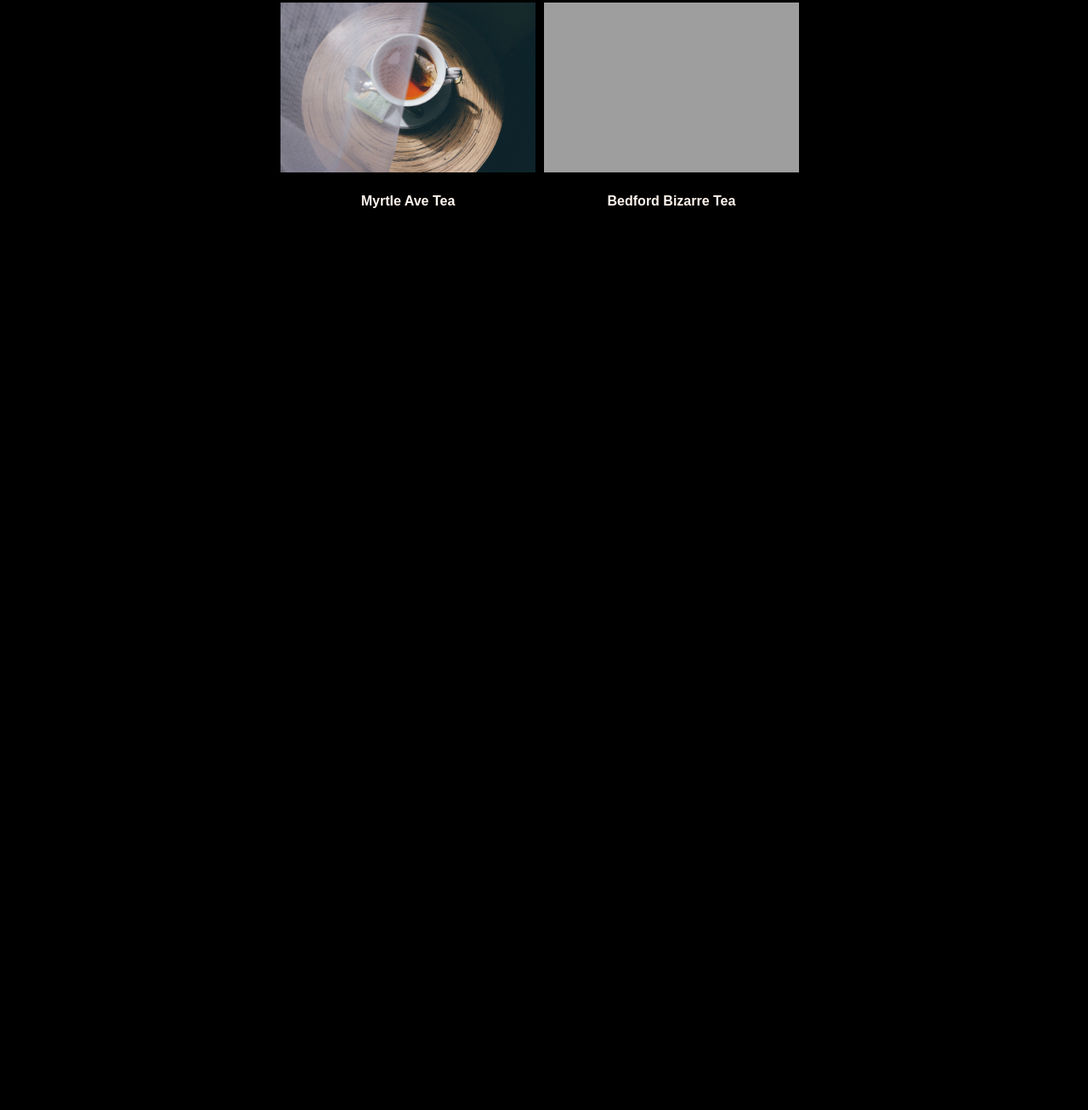
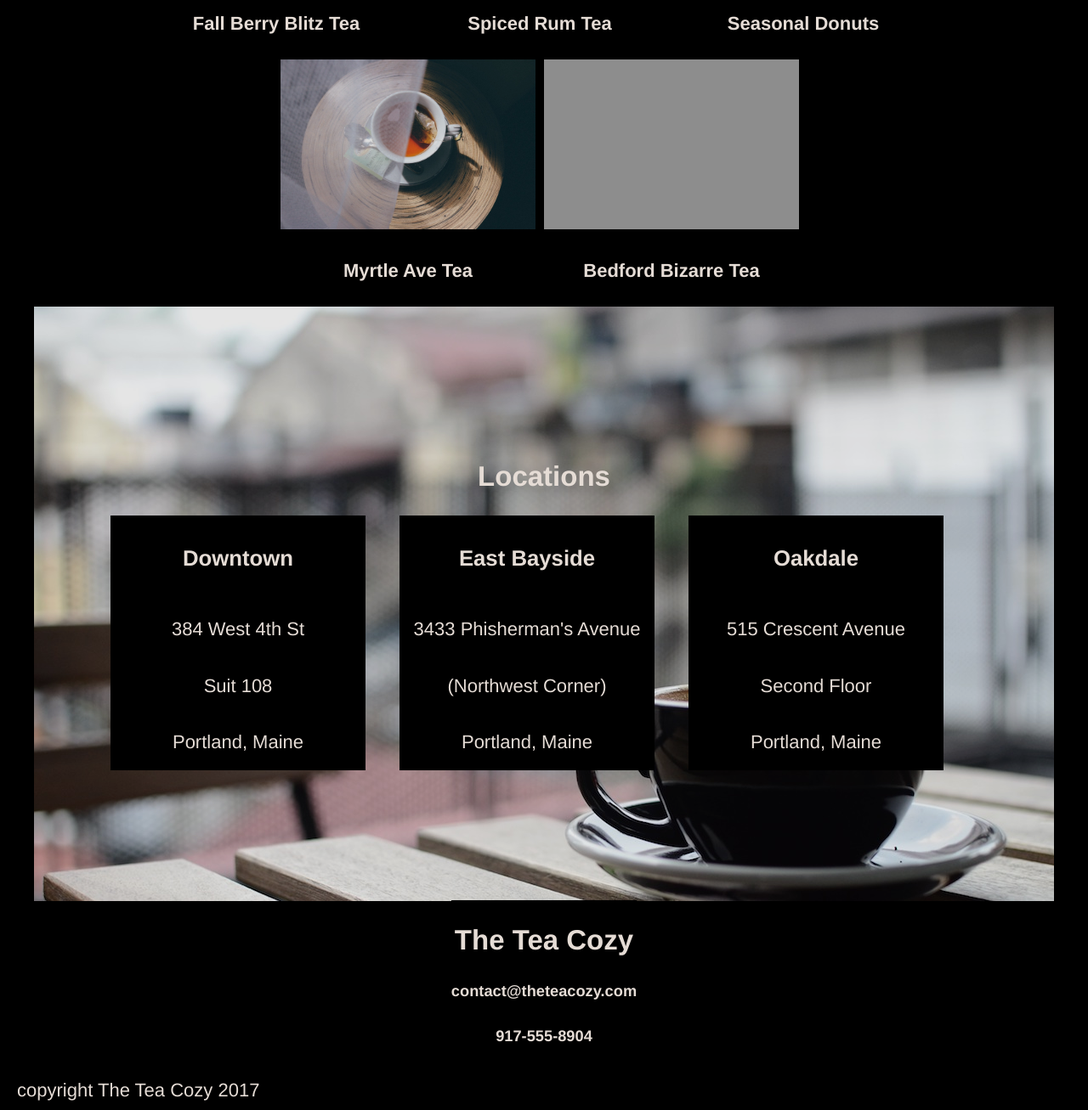
Before and after one commit to siyafrica/TeaCozy, a plain HTML site: page index.html in a window 1280 px wide. Shown: the part 1140-2447 px from the top of the page at 85% size. Before the commit the page ends 1408 px from the top, so only its background shows below. Drawn offline with Linux system fonts and the light colour scheme; grey boxes are pictures that could not be loaded.

Commit message:
Final commit, add more HTML and CSS, refractor CSS

```diff
--- a/index.html
+++ b/index.html
@@ -37,7 +37,7 @@
 							<h2>Tea of the Month</h2>
 							<h4>What's Steeping at the Tea Cozy?</h4>
 						</div>
-						<!-- the tea images -->
+						<!-- the tea images section -->
 						<div class="tea-images">
 							<div>
 								<img src="resources/img/img-berryblitz.jpg" class="image">
@@ -61,11 +61,51 @@
 							</div>
 						</div>
 					</div>
+
+					<!-- Locations section -->
+					<div id="locations">
+						<!-- locations -->
+						<div class="locations-text">
+							<h2>Locations</h2>
+						</div>
+						<!-- location blocks -->
+						<div class="location-blocks">
+							<div class="location-block">
+								<h3>Downtown</h3>
+								<span>384 West 4th St</span>
+								<span>Suit 108</span>
+								<span>Portland, Maine</span>
+							</div>
+
+							<div class="location-block">
+								<h3>East Bayside</h3>
+								<span>3433 Phisherman's Avenue</span>
+								<span>(Northwest Corner)</span>
+								<span>Portland, Maine</span>
+							</div>
+
+							<div class="location-block">
+								<h3>Oakdale</h3>
+								<span>515 Crescent Avenue</span>
+								<span>Second Floor</span>
+								<span>Portland, Maine</span>
+							</div>
+						</div>
+					</div>
 			</div>
 
 			<!-- footer section -->
 			<footer>
-
+				<div class="contact">
+					<div class="content-text">
+						<h2>The Tea Cozy</h2>
+						<h5>contact@theteacozy.com</h5>
+						<h5>917-555-8904</h5>
+					</div>
+				</div>
+				<div class="copyright">
+					<span>copyright The Tea Cozy 2017</span>
+				</div>
 			</footer>
 		</body>
 	</html>
--- a/resources/css/style.css
+++ b/resources/css/style.css
@@ -6,7 +6,9 @@ body {
 	display: flex;
 	flex-direction: column;
 	color: seashell;
-	font-family: sans-serif;
+	font-family: Helvetica;
+	font-size: 22px;
+	opacity: 0.9;
 	background-color: black;
 }
 
@@ -101,4 +103,57 @@ div.our-mission-text {
 	height: 200px;
 }
 
+/* Locations styles */
+#locations {
+	width: 1200px;
+	height: 700px;
+	background-image: url("../img/img-locations-background.jpg");
+	display: flex;
+	flex-direction: column;
+	justify-content: center;
+	align-items: center;
+}
+
+.locations-text h2 {
+	text-align: center;
+}
+
+.location-blocks {
+	display: flex;
+	flex-direction: row;
+	align-items: center;
+}
+
+.location-block {
+	width: 300px;
+	height: 300px;
+	background-color: black;
+	display: flex;
+	flex-direction: column;
+	justify-content: space-around;
+	margin-right: 40px;
+	text-align: center;
+	opacity: 1;
+}
+
+.location-block span {
+	padding: 10px 0;
+}
+
 /* footer styles */
+footer {
+	display: flex;
+	flex-direction: column;
+}
+.contact {
+	height: 200px;
+	display: flex;
+	flex-direction: column;
+	justify-content: center;
+	align-items: center;
+}
+
+.copyright {
+	text-align: left;
+	margin: 10px 20px;
+}
```
